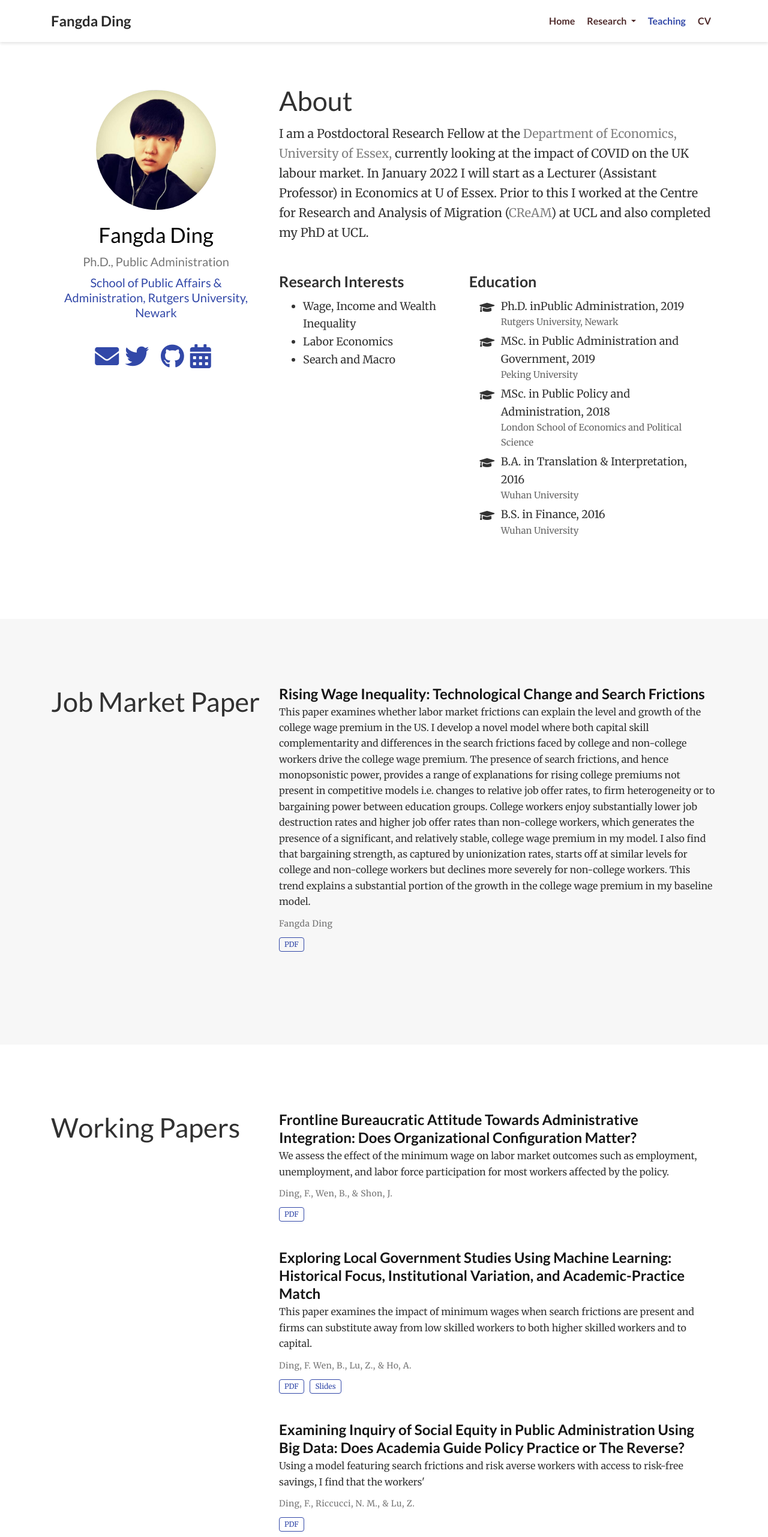
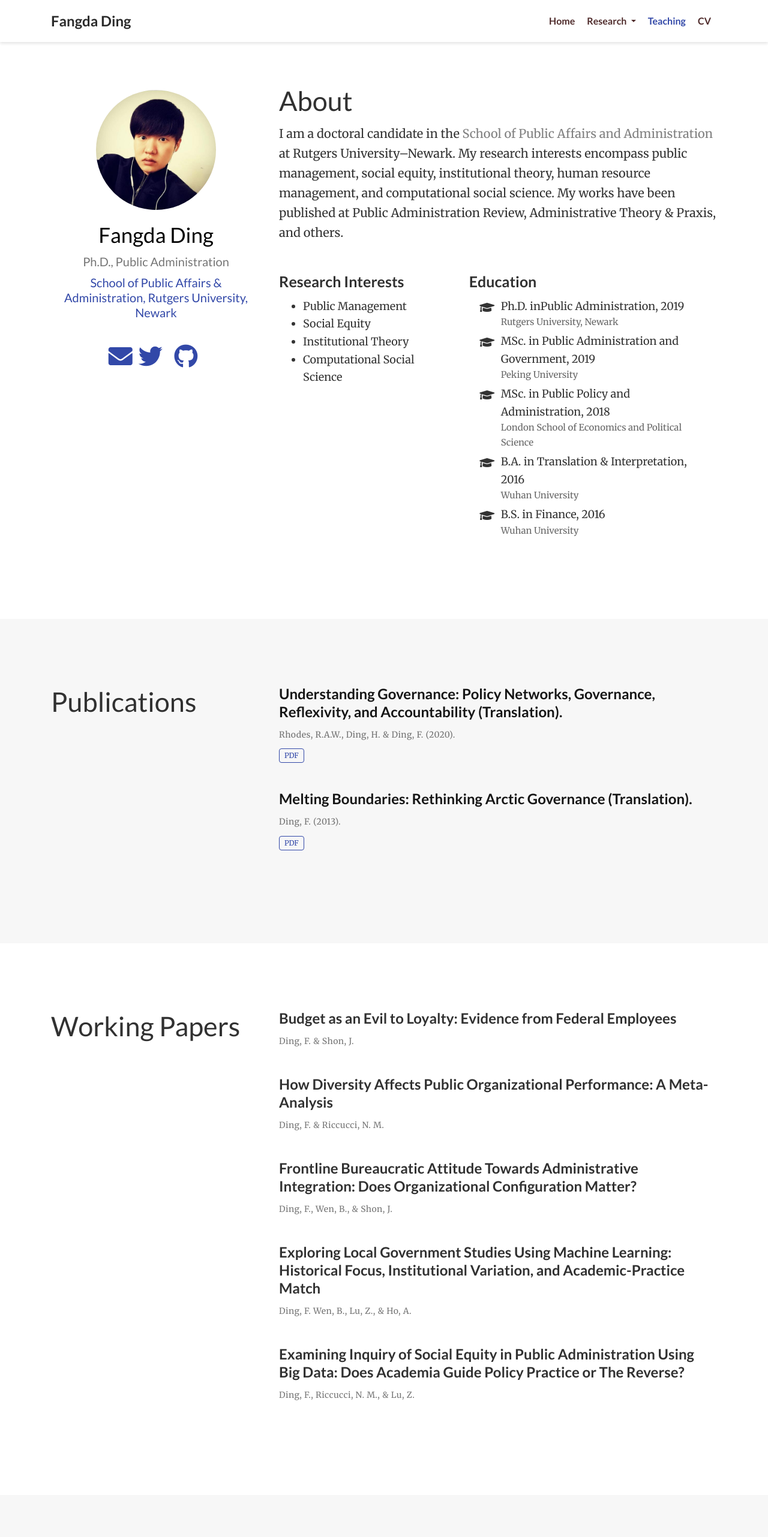
Before and after one commit to bobking1224/fangda.github.io, a plain HTML site: page index.html in a window 1280 px wide. Shown: the top 2563 px of the page at 60% size. Drawn offline with nearby package versions, Linux system fonts and the light colour scheme; some packages are replaced by stand-ins of ours; some icons are missing.

Commit message:
changed icon links

```diff
--- a/index.html
+++ b/index.html
@@ -58,7 +58,7 @@
 </head>
 
 <body id="top" data-spy="scroll" data-target="#navbar-main" data-offset="71">
-  <aside class="search-results" id="search">
+  <!-- <aside class="search-results" id="search">
     <div class="container">
       <section class="search-header">
 
@@ -87,9 +87,9 @@
 
       </section>
     </div>
-  </aside>
+  </aside> -->
 
-
+  <!-- ****** Start of the navigation bar ****** -->
   <nav class="navbar navbar-light fixed-top navbar-expand-lg py-0" id="navbar-main">
     <div class="container">
       <a class="navbar-brand" href="/">Fangda Ding</a>
@@ -115,18 +115,13 @@
             </a>
             <ul class="dropdown-menu">
               <li class="dropdown-item my-0 py-0 mx-0 px-0">
-                <a href="/#job_market" data-target="#job_market">
-                  <span>Job Market Paper</span>
+                <a href="/#publications" data-target="#publications">
+                  <span>Publications</span>
                 </a>
               </li>
               <li class="dropdown-item my-0 py-0 mx-0 px-0">
                 <a href="/#working_papers" data-target="#working_papers">
                   <span>Working Papers</span>
-                </a>
-              </li>
-              <li class="dropdown-item my-0 py-0 mx-0 px-0">
-                <a href="/#projects" data-target="#projects">
-                  <span>Projects</span>
                 </a>
               </li>
             </ul>
@@ -148,6 +143,7 @@
       </div>
     </div>
   </nav>
+  <!-- ****** End of the navigation bar ****** -->
 
   <span id="homepage" style="display: none"></span>
 
@@ -160,6 +156,8 @@
 
             <!--Change the photo-->
             <img class="portrait" src="/img/Fangda_ding.jpeg" itemprop="image" alt="Avatar">
+
+            <!-- ****** Start of the personnal information ****** -->
             <div class="portrait-title">
               <h2 itemprop="name">Fangda Ding</h2>
               <h3 itemprop="jobTitle">Ph.D., Public Administration </h3>
@@ -169,24 +167,27 @@
                 </a>
               </h3>
             </div>
+            <!-- ****** End of the personnal information ****** -->
 
-            <link itemprop="url" href="https://davidzentlermunro.github.io/">
+            <link itemprop="url" href="https://fangda1224.github.io/">
 
+            <!-- ****** Start of icon list ****** -->
             <ul class="network-icon" aria-hidden="true">
               <li>
-                <a itemprop="sameAs" href="mailto:david.zentler-munro.13@ucl.ac.uk">
+                <a itemprop="sameAs" href="mailto:fd235@rutgers.edu">
                   <i class="fas fa-envelope big-icon"></i>
                 </a>
               </li>
 
               <li>
-                <a itemprop="sameAs" href="https://twitter.com/dzentlermunro" target="_blank" rel="noopener">
+                <a itemprop="sameAs" href="https://twitter.com/Bobking1224" target="_blank" rel="noopener">
                   <i class="fab fa-twitter big-icon"></i>
                 </a>
               </li>
 
               <li>
-                <a itemprop="sameAs" href="https://github.com/bobking1224" target="_blank" rel="noopener">
+                <a itemprop="sameAs" href="https://scholar.google.com/citations?user=qTpxtxsAAAAJ&hl=zh-CN"
+                  target="_blank" rel="noopener">
                   <i class="ai ai-google-scholar ai-3xn big-icon"></i>
                 </a>
               </li>
@@ -198,42 +199,43 @@
               </li>
 
               <li>
-                <a itemprop="sameAs" href="mailto:david.zentler-munro.13@ucl.ac.uk">
-                  <i class="fas fa-calendar-alt big-icon"></i>
-                </a>
-              </li>
-
-              <li>
-                <a itemprop="sameAs" href="https://github.com/bobking1224" target="_blank" rel="noopener">
+                <a itemprop="sameAs" href="/pdf/Fangda_Ding_CV_202107.pdf" target="_blank" rel="noopener">
                   <i class="ai ai-cv big-icon"></i>
                 </a>
               </li>
 
             </ul>
+            <!-- ****** End of icon list ****** -->
           </div>
         </div>
 
+        <!-- ****** Start of the basic information ****** -->
         <div class="col-12 col-lg-8" itemprop="description">
 
+          <!-- ****** Start of the about me info ****** -->
           <h1 id="about">About</h1>
-          <!--Change the about info-->
-          <p>I am a Postdoctoral Research Fellow at the <a href="https://www.essex.ac.uk/departments/economics"
-              style="color:grey">Department of Economics, University of Essex,</a> currently looking at the impact of
-            COVID on the UK labour market. In January 2022 I will start as a Lecturer (Assistant Professor) in Economics
-            at U of Essex. Prior to this I worked at the Centre for Research and Analysis of Migration (<a
-              href="https://www.cream-migration.org/index.php" style="color:grey">CReAM</a>) at UCL and also completed
-            my PhD at UCL.
+          <p>I am a doctoral candidate in the <a href="https://spaa.newark.rutgers.edu/fangda-ding"
+              style="color:grey">School of Public Affairs and Administration </a>at Rutgers University–Newark.
+            My research interests encompass public management, social equity, institutional theory, human resource
+            management, and computational social science.
+            My works have been published at Public Administration Review, Administrative Theory & Praxis, and others.
+          </p>
+          <!-- ****** End of the about me info ****** -->
+          <div class="row">
 
-          <div class="row">
+            <!-- ****** Start of Research Interests ****** -->
             <div class="col-md-5">
               <h3>Research Interests</h3>
               <ul class="ul-interests">
-                <li>Wage, Income and Wealth Inequality</li>
-                <li>Labor Economics</li>
-                <li>Search and Macro</li>
+                <li>Public Management</li>
+                <li>Social Equity</li>
+                <li>Institutional Theory</li>
+                <li>Computational Social Science</li>
               </ul>
             </div>
+            <!-- ****** ENd of Research Interests ****** -->
 
+            <!-- ****** Start of Education ****** -->
             <div class="col-md-7">
               <h3>Education</h3>
               <ul class="ul-edu fa-ul">
@@ -279,16 +281,18 @@
 
               </ul>
             </div>
+            <!-- ****** End of Education ****** -->
 
           </div>
         </div>
+        <!-- ****** End of the basic information ****** -->
       </div>
 
     </div>
   </section>
 
 
-  <section id="job_market" class="home-section">
+  <!-- <section id="job_market" class="home-section">
     <div class="container">
       <div class="row">
         <div class="col-12 col-lg-4 section-heading">
@@ -331,30 +335,30 @@
               </div>
 
             </div>
-  </section>
+  </section> -->
 
-
-  <section id="working_papers" class="home-section">
+  <!--Start of the publication-->
+  <section id="publications" class="home-section">
     <div class="container">
       <div class="row">
         <div class="col-12 col-lg-4 section-heading">
-          <h1>Working Papers</h1>
+          <h1>Publications</h1>
         </div>
+
         <div class="col-12 col-lg-8">
+          <!--Start of the first paper-->
           <div class="media stream-item" itemscope itemtype="http://schema.org/ScholarlyArticle">
             <div class="media-body">
 
               <h3 class="article-title mb-0 mt-0" itemprop="name">
-                <a href="https://www.nber.org/papers/w28399" itemprop="url">Frontline Bureaucratic Attitude Towards Administrative Integration: Does Organizational Configuration Matter?</a>
+                <a href="" itemprop="url">
+                  Understanding Governance: Policy Networks, Governance, Reflexivity, and Accountability (Translation).</a>
               </h3>
-              <div class="article-style" itemprop="articleBody">
-                We assess the effect of the minimum wage on labor market outcomes such as employment, unemployment, and
-                labor force participation for most workers affected by the policy.
-              </div>
+              <div class="article-style" itemprop="articleBody"></div>
 
               <div class="stream-meta article-metadata">
                 <div itemprop="author">
-                  Ding, F., Wen, B., & Shon, J.</div>
+                  Rhodes, R.A.W., Ding, H. & Ding, F. (2020).</div>
               </div>
               <div class="btn-links">
                 <a class="btn btn-outline-primary my-1 mr-1 btn-sm" href="https://www.nber.org/papers/w28399"
@@ -366,94 +370,138 @@
             </div>
             <div class="ml-3"></div>
           </div>
+          <!--End of the first paper-->
 
+          <!--Start of the second paper-->
           <div class="media stream-item" itemscope itemtype="http://schema.org/ScholarlyArticle">
             <div class="media-body">
 
               <h3 class="article-title mb-0 mt-0" itemprop="name">
-                <a href="/working_papers/MinimumWage_NonLinearities.pdf" itemprop="url">Exploring Local Government Studies Using Machine Learning: Historical Focus, Institutional Variation, and Academic-Practice Match</a>
+                <a href="/working_papers/MinimumWage_NonLinearities.pdf" itemprop="url">
+                  Melting Boundaries: Rethinking Arctic Governance (Translation).</a>
               </h3>
 
-              <div class="article-style" itemprop="articleBody">
-                This paper examines the impact of minimum wages when search frictions are present and firms can
-                substitute away from low skilled workers to both higher skilled workers and to capital.
-              </div>
+              <!--Fill the paper body-->
+              <div class="article-style" itemprop="articleBody"></div>
 
               <div class="stream-meta article-metadata">
-                <div itemprop="author">
-                  Ding, F. Wen, B., Lu, Z., & Ho, A. </div>
+                <div itemprop="author">Ding, F. (2013).</div>
               </div>
 
               <div class="btn-links">
-                <a class="btn btn-outline-primary my-1 mr-1 btn-sm"
-                  href="/working_papers/MinimumWage_NonLinearities.pdf" target="_blank" rel="noopener">
-                  PDF
-                </a>
-                <a class="btn btn-outline-primary my-1 mr-1 btn-sm" href="/slides/MinWage_Presentation.pdf"
-                  target="_blank" rel="noopener">
-                  Slides
-                </a>
-              </div>
-            </div>
-
-            <div class="ml-3"></div>
-          </div>
-
-          <div class="media stream-item" itemscope itemtype="http://schema.org/ScholarlyArticle">
-            <div class="media-body">
-
-              <h3 class="article-title mb-0 mt-0" itemprop="name">
-                <a href="/working_papers/MinimumWages_Assets.pdf" itemprop="url">Examining Inquiry of Social Equity in Public Administration Using Big Data: Does Academia Guide Policy Practice or The Reverse?</a>
-              </h3>
-              <div class="article-style" itemprop="articleBody">
-                Using a model featuring search frictions and risk averse workers with access to risk-free savings, I
-                find that the workers'
-              </div>
-
-              <div class="stream-meta article-metadata">
-                <div itemprop="author">
-                  Ding, F., Riccucci, N. M., & Lu, Z. </div>
-              </div>
-              <div class="btn-links">
-                <a class="btn btn-outline-primary my-1 mr-1 btn-sm" href="/working_papers/MinimumWages_Assets.pdf"
+                <a class="btn btn-outline-primary my-1 mr-1 btn-sm" href="https://www.nber.org/papers/w28399"
                   target="_blank" rel="noopener">
                   PDF
                 </a>
               </div>
+
             </div>
-
+            <div class="ml-3"></div>
+          </div>
+          <!--End of the second paper-->
+        </div>
+      </div>
+    </div>
   </section>
+  <!--End of the publication-->
 
 
-  <section id="projects" class="home-section">
+  <!--Start of working papers-->
+  <section id="working_papers" class="home-section">
     <div class="container">
       <div class="row">
         <div class="col-xs-12 col-md-4 section-heading">
-          <h1>Projects</h1>
+          <h1>Working Papers</h1>
         </div>
         <div class="col-12 col-lg-8">
 
+          <!--Start of the first working paper-->
           <div class="media stream-item" itemscope itemtype="http://schema.org/ScholarlyArticle">
             <div class="media-body">
               <h3 class="article-title mb-0 mt-0" itemprop="name">
-                <a itemprop=>Gender, Social Norms and the Labor Market</a>
+                <a itemprop=>Budget as an Evil to Loyalty: Evidence from Federal Employees</a>
               </h3>
+
               <div class="article-style" itemprop="articleBody">
-                This project looks at the role of technological change in shaping gender gaps in the labor market and
-                wider social outcomes.
                 <div class="stream-meta article-metadata">
-                  <div itemprop="author">Jerome Adda</div>
+                  <div itemprop="author">Ding, F. & Shon, J. </div>
                 </div>
               </div>
             </div>
+          </div>
+          <!--End of the first working paper-->
+
+          <!--Start of the second working paper-->
+          <div class="media stream-item" itemscope itemtype="http://schema.org/ScholarlyArticle">
+            <div class="media-body">
+              <h3 class="article-title mb-0 mt-0" itemprop="name">
+                <a itemprop=>How Diversity Affects Public Organizational Performance: A Meta-Analysis</a>
+              </h3>
+
+              <div class="article-style" itemprop="articleBody">
+                <div class="stream-meta article-metadata">
+                  <div itemprop="author">Ding, F. & Riccucci, N. M.  </div>
+                </div>
+              </div>
+            </div>
+          </div>
+          <!--End of the second working paper-->
+
+          <!--Start of the third working paper-->
+          <div class="media stream-item" itemscope itemtype="http://schema.org/ScholarlyArticle">
+            <div class="media-body">
+              <h3 class="article-title mb-0 mt-0" itemprop="name">
+                <a itemprop=>Frontline Bureaucratic Attitude Towards Administrative Integration: Does Organizational Configuration Matter?</a>
+              </h3>
+
+              <div class="article-style" itemprop="articleBody">
+                <div class="stream-meta article-metadata">
+                  <div itemprop="author">Ding, F., Wen, B., & Shon, J.  </div>
+                </div>
+              </div>
+            </div>
+          </div>
+          <!--End of the third working paper-->
+
+          <!--Start of the fourth working paper-->
+          <div class="media stream-item" itemscope itemtype="http://schema.org/ScholarlyArticle">
+            <div class="media-body">
+              <h3 class="article-title mb-0 mt-0" itemprop="name">
+                <a itemprop=>Exploring Local Government Studies Using Machine Learning: Historical Focus, Institutional Variation, and Academic-Practice Match</a>
+              </h3>
+
+              <div class="article-style" itemprop="articleBody">
+                <div class="stream-meta article-metadata">
+                  <div itemprop="author">Ding, F. Wen, B., Lu, Z., & Ho, A. </div>
+                </div>
+              </div>
+            </div>
+          </div>
+          <!--End of the fourth working paper-->
+
+          <!--Start of the fifth working paper-->
+          <div class="media stream-item" itemscope itemtype="http://schema.org/ScholarlyArticle">
+            <div class="media-body">
+              <h3 class="article-title mb-0 mt-0" itemprop="name">
+                <a itemprop=>Examining Inquiry of Social Equity in Public Administration Using Big Data: Does Academia Guide Policy Practice or The Reverse?</a>
+              </h3>
+
+              <div class="article-style" itemprop="articleBody">
+                <div class="stream-meta article-metadata">
+                  <div itemprop="author">Ding, F., Riccucci, N. M., & Lu, Z. </div>
+                </div>
+              </div>
+            </div>
+          </div>
+          <!--End of the fifth working paper-->
 
         </div>
       </div>
     </div>
-    </div>
   </section>
+  <!--End of working papers-->
 
-
+  <!--Start of teaching-->
   <section id="teaching" class="home-section">
     <div class="container">
 
@@ -465,9 +513,12 @@
         <div class="row">
           <ul>
             <li>2021 Fall Instructor, Introduction to Public Administration 40:834:200:90</li>
-            <li>2021 Spring Teaching Assistant, Economics in Public Administration 20:834:541:02 (Instructor: Prof. Pengju Zhang)</li>
-            <li>2021 Spring Teaching Assistant, Economics in Public Administration 20:834:541:01 (Instructor: Prof. Pengju Zhang)</li>
-            <li>2020 Fall Teaching Assistant, Economics in Public Administration 20:834:541:90 (Instructor: Prof. Pengju Zhang)</li>
+            <li>2021 Spring Teaching Assistant, Economics in Public Administration 20:834:541:02 (Instructor: Prof.
+              Pengju Zhang)</li>
+            <li>2021 Spring Teaching Assistant, Economics in Public Administration 20:834:541:01 (Instructor: Prof.
+              Pengju Zhang)</li>
+            <li>2020 Fall Teaching Assistant, Economics in Public Administration 20:834:541:90 (Instructor: Prof. Pengju
+              Zhang)</li>
             <li>2019 Fall Teaching Assistant, Applied Statistics 20199:834:561:03 (Instructor: Prof. Jongmin Shon)</li>
           </ul>
         </div>
@@ -479,8 +530,10 @@
 
     </div>
   </section>
+  <!--End of teaching-->
 
 
+  <!--Start of footer-->
   <div class="container">
     <footer class="site-footer">
       <p class="powered-by">
@@ -495,9 +548,11 @@
             </span>
           </a>
         </span>
+
       </p>
     </footer>
   </div>
+  <!--End of footer-->
 
 
   <div id="modal" class="modal fade" role="dialog">
@@ -524,8 +579,6 @@
       </div>
     </div>
   </div>
-
-
 
 
 
@@ -574,7 +627,6 @@
     integrity="sha256-VzgmKYmhsGNNN4Ph1kMW+BjoYJM2jV5i4IlFoeZA9XI=" crossorigin="anonymous"></script>
   <script src="https://cdnjs.cloudflare.com/ajax/libs/mark.js/8.11.1/jquery.mark.min.js"
     integrity="sha256-4HLtjeVgH0eIB3aZ9mLYF6E8oU5chNdjU6p6rrXpl9U=" crossorigin="anonymous"></script>
-
   <script src="/js/academic.min.70f0041f5a24c6a675ac218c98d7ef71.js"></script>
 
 </body>
```
Lines whose indentation alone changed are shown as unchanged.
